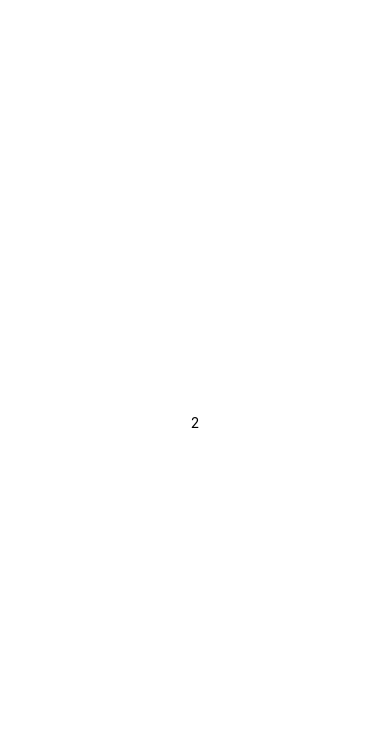
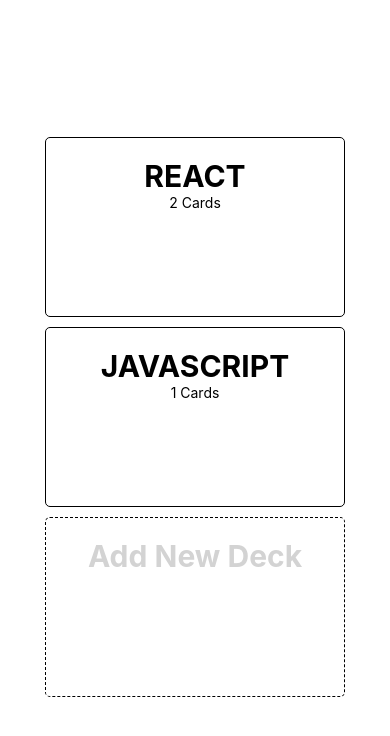
Before and after one commit to yufrances90/UdaciCards, a React Native app in the folder udacicards/: screen / in a window 390 px wide. Shown: the top 736 px of the page. Built offline with nearby package versions, Linux system fonts and the light colour scheme.

Commit message:
feat: Finished building "Deck List View" UI

```diff
--- a/udacicards/components/DeckListElement.js
+++ b/udacicards/components/DeckListElement.js
@@ -9,10 +9,16 @@
 
 export default class DeckListElement extends Component {
     render() {
+
+        const { deck } = this.props;
+
         return (
-            <View>
-                <Text>
-                    Hello from DeckListElement
+            <View style={globalStyles.deckElement}>
+                <Text style={globalStyles.deckSmallTitle}>
+                   {deck.title.toUpperCase()}
+                </Text>
+                <Text style={styles.deckDetails}>
+                    {deck.qids.length} Cards
                 </Text>
             </View>
         );
@@ -20,5 +26,7 @@
 }
 
 const styles = StyleSheet.create({
-
+    deckDetails: {
+        textAlign: 'center'
+    }
 });
--- a/udacicards/pages/PDeckList.js
+++ b/udacicards/pages/PDeckList.js
@@ -2,10 +2,13 @@
 import {
     StyleSheet,
     Text,
-    View
+    View,
+    ScrollView
 } from 'react-native';
 
 import globalStyles from '../styles/styles';
+
+import DeckListElement from '../components/DeckListElement';
 
 export default class PDeckList extends Component {
 
@@ -14,13 +17,39 @@
         const { decks } = this.props;
 
         return (
-            <View>
-                <Text>{Object.keys(decks).length}</Text>
-            </View>
+           <View style={styles.container}>
+               <ScrollView>
+                    <View>
+                        {Object.keys(decks).map(deck => {
+
+                            const deckObj = decks[deck];
+
+                            return <DeckListElement
+                                key={deckObj.id}
+                                deck={deckObj}
+                            />
+                        })}
+                    </View>
+                    <View style={styles.diffDeckElement}>
+                        <Text style={styles.diffDeckSmallTitle}>Add New Deck</Text>
+                    </View>
+               </ScrollView>
+           </View>
         );
     }
 }
 
 const styles = StyleSheet.create({
-
+    container: {
+        paddingTop: 50,
+        paddingBottom: 50
+    },
+    diffDeckElement: {
+        ...globalStyles.deckElement,
+        borderStyle: 'dashed'
+    },
+    diffDeckSmallTitle: {
+        ...globalStyles.deckSmallTitle,
+        color: '#d3d3d3'
+    }
 });
--- a/udacicards/styles/styles.js
+++ b/udacicards/styles/styles.js
@@ -23,7 +23,25 @@
         backgroundColor: '#fff',
         alignItems: 'center',
         justifyContent: 'center'
-    }
+    },
+    deckElement: {
+        borderColor: '#000000',
+        borderStyle: 'solid',
+        borderWidth: 1,
+        borderRadius: 5,
+        paddingTop: 20,
+        paddingBottom: 20,
+        paddingLeft: 40,
+        paddingRight: 40,
+        marginBottom: 10,
+        width: 300,
+        height: 180
+    },
+    deckSmallTitle: {
+        textAlign: 'center',
+        fontWeight: 'bold',
+        fontSize: 30
+    },
 });
 
 export default globalStyles;
```
